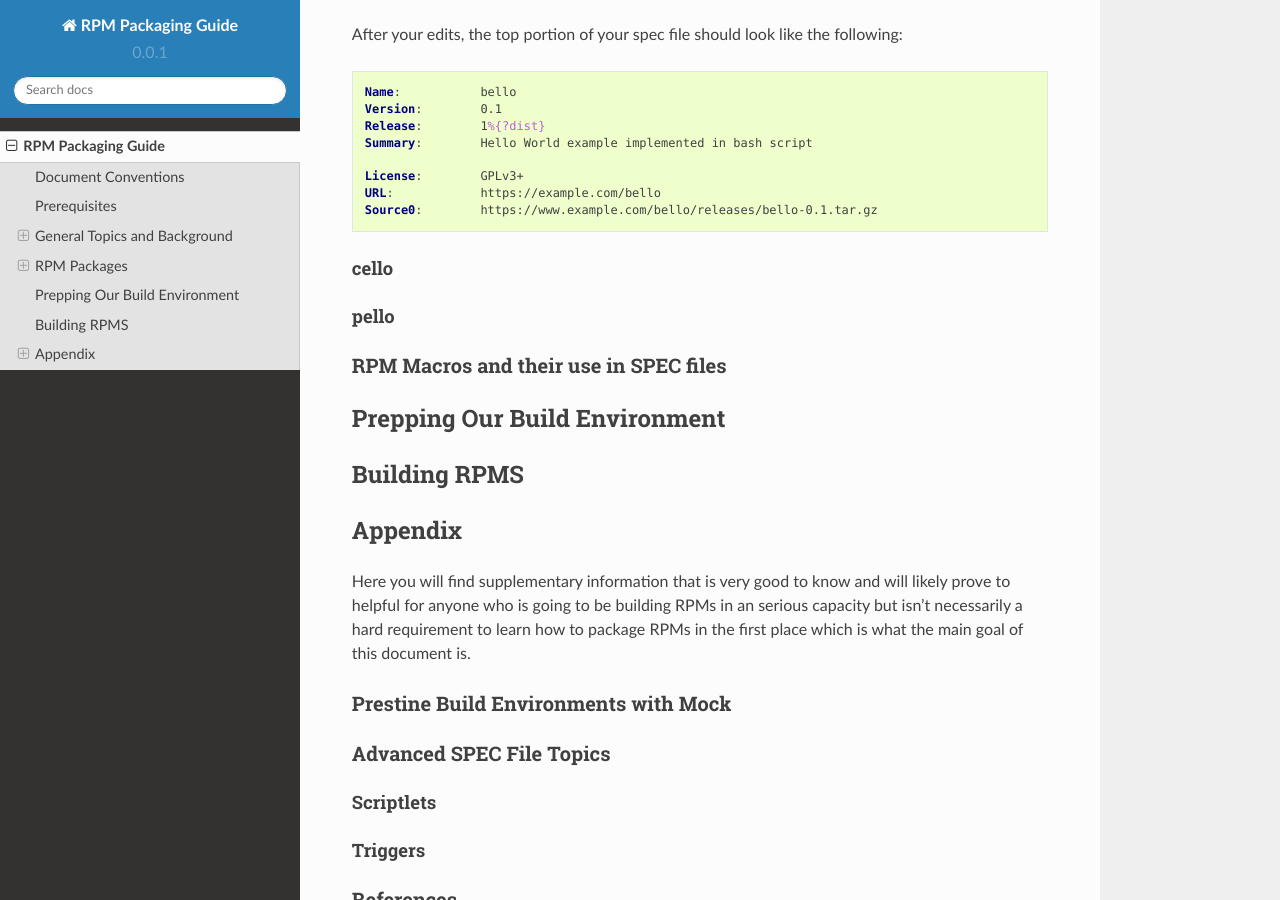
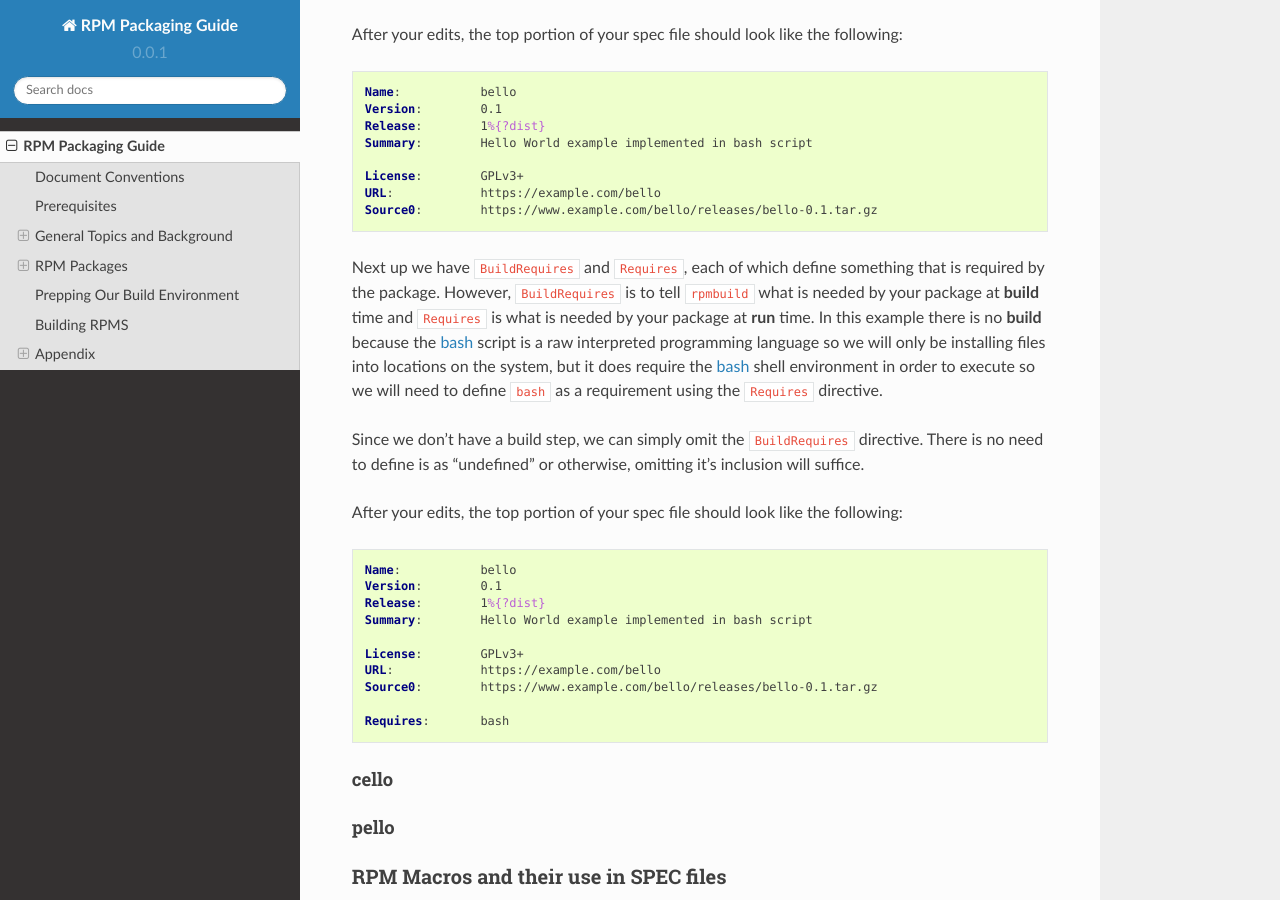
Before and after one commit to redhat-developer/rpm-packaging-guide, a Sphinx documentation site: the page built from source/rpm-guide.rst, in a window 1280 px wide and 900 px high, scrolled down 22977 px. Built offline with Sphinx 7.4.7 and the Read the Docs theme 2.0.0, drawn with Linux system fonts in a browser that asks for light colours.

Commit message:
add requires/buildrequirs section for bello example
Signed-off-by: Adam Miller <maxamillion@fedoraproject.org>

```diff
--- a/source/rpm-guide.rst
+++ b/source/rpm-guide.rst
@@ -1252,6 +1252,34 @@ following:
     Source0:        https://www.example.com/bello/releases/bello-0.1.tar.gz
 
 
+Next up we have ``BuildRequires`` and ``Requires``, each of which define
+something that is required by the package. However, ``BuildRequires`` is to tell
+``rpmbuild`` what is needed by your package at **build** time and ``Requires``
+is what is needed by your package at **run** time. In this example there is no
+**build** because the `bash`_ script is a raw interpreted programming language
+so we will only be installing files into locations on the system, but it does
+require the `bash`_ shell environment in order to execute so we will need to
+define ``bash`` as a requirement using the ``Requires`` directive.
+
+Since we don't have a build step, we can simply omit the ``BuildRequires``
+directive. There is no need to define is as "undefined" or otherwise, omitting
+it's inclusion will suffice.
+
+After your edits, the top portion of your spec file should look like the
+following:
+
+.. code-block:: spec
+
+    Name:           bello
+    Version:        0.1
+    Release:        1%{?dist}
+    Summary:        Hello World example implemented in bash script
+
+    License:        GPLv3+
+    URL:            https://example.com/bello
+    Source0:        https://www.example.com/bello/releases/bello-0.1.tar.gz
+
+    Requires:       bash
 
 cello
 ^^^^^
```
